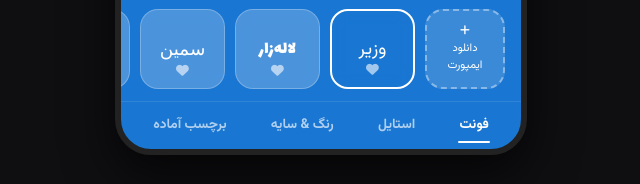
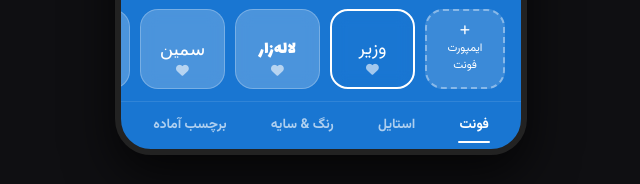
Before and after one commit to appfive/storyouapp, a plain HTML site: page index.html in a window 1280 px wide. Shown: the part 613-797 px from the top of the page, 319-959 px from the left. Drawn offline with Linux system fonts and the light colour scheme; a web font is replaced by a local one.

Commit message:
Update index.htmlsjdjdjdj
Hsbdhdhdjdjd

```diff
--- a/index.html
+++ b/index.html
@@ -562,7 +562,7 @@
                     <!-- کارت ایمپورت -->
                     <div class="card-import" onclick="document.getElementById('fontFileInput').click()">
                         <i class="fa-solid fa-plus"></i>
-                        <span>دانلود<br>ایمپورت</span>
+                        <span>ایمپورت<br>فونت</span>
                         <input type="file" id="fontFileInput" accept=".ttf,.otf,.woff,.woff2" style="display: none;">
                     </div>
 
```
